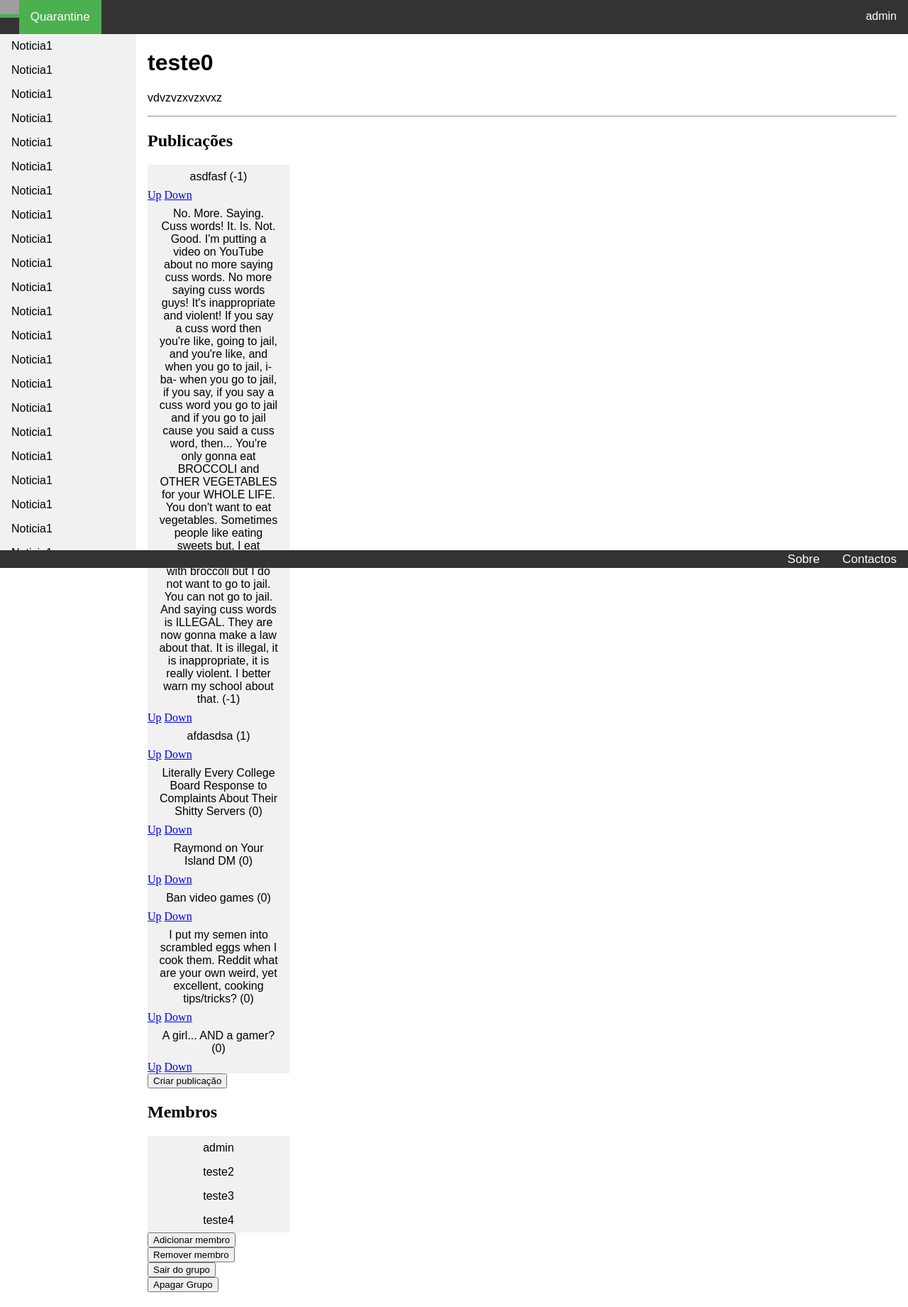
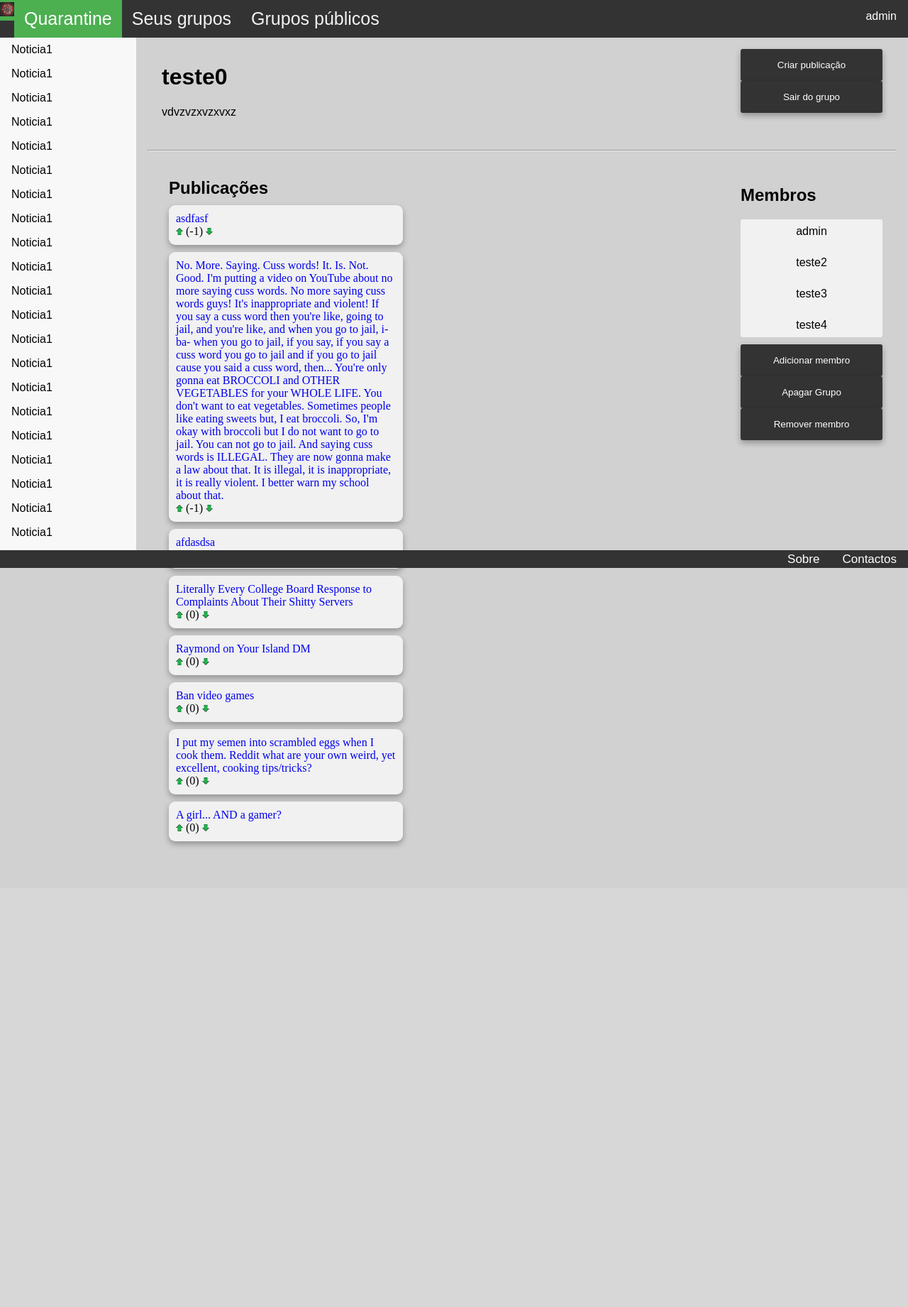
Before and after one commit to JoaoAlmeida-dev/quarantine, a Django app: a page that uses templates/base.html in a window 1280 px wide. Shown: the whole page at 71% size. After the commit the page ends 1194 px from the top, so only its background shows below. Run offline with Django 3.2, Linux system fonts and the light colour scheme; a user stored in the database is signed in; data comes from the database, SQL or seed files in the repository; both versions use the stored data as it was after the commit; grey boxes are pictures that could not be loaded.

Commit message:
css for grupo view

```diff
--- a/quarantine/templates/quarantine/grupo.html
+++ b/quarantine/templates/quarantine/grupo.html
@@ -2,91 +2,105 @@
 
 
 {% block content %}
+
     <div>
-        <div>
-            <div>
+        <div class="flexrow">
+            <div class="flexmain">
                 <h1>{{ grupo.titulo }}</h1>
                 <p>{{ grupo.descrição }}</p>
-                <hr>
-            </div>
-        </div>
+
                 <div>
                     {% if error_message %}
                         <p><strong>{{ error_message }}</strong></p>
                     {% endif %}
                 </div>
+            </div>
+            <div class="flexside">
 
                 <div>
+                    <form action="{% url 'criarpublicacao' grupo.id %}" method="get">
+                        <input class="submit green" type="submit" value="Criar publicação">
+                    </form>
+                </div>
                 <div>
+                    <form action= "{% url 'sairgrupo' grupo.id %}" method="get">
+                        <input class="submit red" type="submit" value="Sair do grupo">
+                    </form>
+                </div>
+
+            </div>
+        </div>
+<hr>
         <div>
+            <div class="flexrow">
+                <div class="flexmain">
+                    <h2 style="margin:10px;">Publicações</h2>
+                    {% if grupo.publicacao_set.all %}
+                        <div>
+                            {% for pub in grupo.publicacao_set.all  %}
 
-                        <h2>Publicações</h2>
-                        {% if grupo.publicacao_set.all %}
-                            <div class="lista">
-                                {% for pub in grupo.publicacao_set.all  %}
-                                <li>
-                                   <a href= "{% url 'publicacao' grupo.id pub.id %}"> {{ pub.titulo }} ({{ pub.karma }}) </a>
-                                </li>
+                            <div class="card">
+                                <div class="title">
+                                    <a href="{% url 'publicacao' grupo.id pub.id %}"> {{ pub.titulo }}  </a>
+                                </div>
 
-                                    <a href="{% url 'votaruppub' grupo.id pub.id %}?next={{ request.path }}"><label>Up</label></a>
-                                    <a href="{% url 'votardownpub' grupo.id pub.id %}?next={{ request.path }}"><label>Down</label></a>
+
+                                <a class="vote" href="{% url 'votaruppub' grupo.id pub.id %}?next={{ request.path }}">
+                                    {% load static %}
+                                    <img src="{% static 'quarantine/images/upvote.png' %}" alt="upvote">
+                                </a>({{ pub.karma}})
+                                <a class="vote"  href="{% url 'votardownpub' grupo.id pub.id %}?next={{ request.path }}">
+                                    <img src="{% static 'quarantine/images/downvote.png' %}" alt="upvote">
+                                </a>
+
+                            </div>
 
                             {% endfor %}
                          </div>
                     {% else %}
                         <p>Nao ha publicações.</p>
                     {% endif %}
-
-
-                    <form action= "{% url 'criarpublicacao' grupo.id %}" method="get">
-                        <input class="submit" type="submit" value="Criar publicação">
-                    </form>
                 </div>
 
 
-                <div>
+                <div class="flexside">
+
 
                     <h2>Membros</h2>
                     {% if grupo.membros.all %}
-                            <div class="lista">
+                        <ul class="lista">
                             {% for membro in grupo.membros.all  %}
                             <li>
-                                    <a href= "{% url 'perfilutilizador' membro.username %}">{{ membro.username }}</a>
-
+                                <a href="{% url 'perfilutilizador' membro.username %}">{{ membro.username }}</a>
                             </li>
                             {% endfor %}
-                           </div>
+                       </ul>
                     {% else %}
                         <p>Não existem outros utilizadores... ;_;</p>
                     {% endif %}
 
+                    {% if isadmin %}
                         <div>
                             <form action= "{% url 'adicionarmembros' grupo.id %}" method="get">
-                            <input class="submit" type="submit" value="Adicionar membro">
+                                <input class="submit green" type="submit" value="Adicionar membro">
+                            </form>
+                        </div>
+                        <div>
+                            <form action="{% url 'apagargrupo' grupo.id %}" method="get">
+                                <input class="submit red" type="submit" value="Apagar Grupo">
                             </form>
                         </div>
 
                         <div>
                             <form action= "{% url 'removermembros' grupo.id %}" method="get">
-                            <input class= "submit" type="submit" value="Remover membro">
+                                <input class= "submit red" type="submit" value="Remover membro">
                             </form>
                         </div>
-
-                    <div>
-                        <form action= "{% url 'sairgrupo' grupo.id %}" method="get">
-                            <input class="submit" type="submit" value="Sair do grupo">
-                        </form>
-                    </div>
+                    {% endif %}
 
                 </div>
             </div>
-            <div>
-                {% if isadmin %}
-                    <form action= "{% url 'apagargrupo' grupo.id %}" method="get">
-                        <input class= "submit" type="submit" value="Apagar Grupo">
-                    </form>
-                {% endif %}
         </div>
     </div>
-    </div>
+
 {% endblock content %}
--- a/quarantine/templates/quarantine/menu.html
+++ b/quarantine/templates/quarantine/menu.html
@@ -14,8 +14,7 @@
 
         {% else %}
 
-            <a href= "{% url 'gruposutilizador' %}">Seus grupos</a><br>
-            <a href= "{% url 'grupospublicos' %}">Grupos públicos</a>
+
 
 
         <div>
@@ -34,7 +33,7 @@
                    <p>Nao participa em nenhum grupo, mas pode aceder aos seguintes grupos públicos:</p>
                {% endif %}
             <form action= "{% url 'criargrupo' %}" method="get">
-                <input class="submit" type="submit" value="Criar Grupo">
+                <input class="submit green_hover_background" type="submit" value="Criar Grupo">
             </form>
         </div>
 
--- a/quarantine/views.py
+++ b/quarantine/views.py
@@ -7,8 +7,7 @@ from django.shortcuts import get_object_or_404
 from .models import Grupo, Publicacao, Comentario, MembroGrupo, VotoPublicacao, VotoComentario
 from django.contrib.auth.models import User
 from django.contrib.auth import logout
-from django.db.models import Q
-
+from django.db.models import Q, Exists
 
 from account.models import Account
 
@@ -22,6 +21,7 @@ def menu(request):
     #     return HttpResponseRedirect(reverse('logged', args=()))
     # else:
     grupos = Grupo.objects.filter(Q(membros__id=request.user.id) | Q(publico=True)).distinct().order_by('titulo')
+
     return render(request, 'quarantine/menu.html', {'grupos': grupos})
 
 def grupospublicos(request):
--- a/static/quarantine/style.css
+++ b/static/quarantine/style.css
@@ -1,8 +1,19 @@
+/*    body, html{
+        height:100%;
+
+    }*/
+
     body {
-        margin:0;
+        margin:0px;
+        margin-bottom:15px;
         padding-top: 48px;
         padding-bottom: 20px;
+        background-color: #d1d1d1;
 
+        background-attachment: fixed;
+        background-position: center;
+        background-repeat: no-repeat;
+        background-size: cover;
     }
     body p{
          font-family: Arial, Helvetica, sans-serif;
@@ -14,28 +25,48 @@
        /*   text-align: center;*/
     }
 
-    body h1{
+     a:link {
+      text-decoration: none;
+    }
+
+    a:visited {
+      text-decoration: none;
+    }
+
+    a:hover {
+      text-decoration: none;
+    }
+
+    a:active {
+      text-decoration: none;
+    }
+
+    h1,h2,h3,h4,h5,h6{
         font-family: Arial, Helvetica, sans-serif;
+        color: black;
           /*   text-align: center;*/
+    }
 
-    }
     body .lista {
       list-style-type: none;
-      margin: 0;
-      padding: 0;
+      margin: 0px;
+      padding: 0px;
       width: 200px;
       background-color: #f1f1f1;
-
+      border-style:solid;
+      border-width:0px;
+      border-radius:3px;
 
     }
 
     body .lista li a {
       display: block;
+      margin: 10px 0px;
       color: #000;
       padding: 8px 16px;
       text-decoration: none;
-        text-align: center;
-        font-family: Arial, Helvetica, sans-serif;
+      text-align: center;
+      font-family: Arial, Helvetica, sans-serif;
     }
 
     body .lista li a:hover {
@@ -43,37 +74,16 @@
       color: white;
     }
 
-
-    form.form{
-        vertical-align:middle;
-        horizontal-align:middle;
-        max-width: 330px;
-        padding: 15px;
-        margin: auto;
-        border: 1px solid black;
-    }
-
-    form.form .form_title{
-        position: relative;
-        font-family: 50px, Arial, Helvetica, sans-serif;
-        text-align:center;
-        border: 1px solid black;
-    }
-
-    .form .form_row{
-        position: relative;
-        box-sizing: border-box;
-        height: auto;
-        padding: 10px;
-        font-size: 16px;
-        border: 1px solid black;
-    }
-
-    .form submit{
+    body input.submit{
         background-color: #333;
         border: none;
         color: white;
         width: 200px;
+        box-shadow: 0 4px 8px 0 rgba(0,0,0,0.3);
+        transition: 0.3s;
+        border-style:solid;
+        border-width:0px;
+        border-radius: 3px;
 
         text-decoration: none;
         display: inline-block;
@@ -82,13 +92,14 @@
         cursor: pointer;
     }
 
-    .form submit:hover{
-        background-color: #4CAF50;
+    body input.submit.green:hover{
+      background-color: #4CAF50;
         color: white;
-        }
-
-
-
+    }
+     body input.submit.red:hover{
+      background-color: #d41313;
+        color: white;
+    }
 
     .topnav {
         margin: 0;
@@ -101,29 +112,35 @@
         position: fixed;
     }
 
-    .topnav > a {
+    .topbar-logo{
+        width: 46px;
+        height: 39px;
+        overflow: hidden;
+    }
+
+    .topnav a {
         float: left;
         color: #f2f2f2;
         text-align: center;
-        padding: 14px 16px;
+        padding: 12px 14px;
         text-decoration: none;
-        font-size: 17px;
+        font-size: 25px;
         font-family: Arial, Helvetica, sans-serif;
     }
 
     .topnav a:hover:not(.active) {
-        background-color: #ddd;
-        color: black;
+        background-color: #001705;
+        color: white;
+    }
+    .topnav a:hover.red:not(.active) {
+        background-color: #d41313;
+        color: white;
     }
 
     .topnav a.active {
         background-color: #4CAF50;
         color: white;
     }
-
-
-
-
 
     .dropdown {
         position: relative;
@@ -152,7 +169,7 @@
 
         box-shadow: 0px 8px 16px 0px rgba(0,0,0,0.2);
         z-index: 1;
-        font-family: inherit;
+        font-family: 10px Arial, Helvetica, sans-serif;
     }
 
     /* Links inside the dropdown */
@@ -173,17 +190,15 @@
     .dropdown:hover .dropbtn {background-color: #3e8e41;}
 
 
-
-
-
     .sidenews {
         list-style-type: none;
         width: 15%;
         background-color: #f1f1f1;
         position: fixed;
         overflow-y: scroll;
-        top: 48px;
+        top: 53px;
         bottom: 25px;
+        background-color: rgba(255,255,255,0.85);
     }
 
     .sidenews a {
@@ -198,6 +213,68 @@
       background-color: #555;
       color: white;
     }
+
+/*https://www.w3schools.com/howto/howto_css_two_columns.asp*/
+
+    .flexrow {
+        display: flex;
+        flex-wrap: wrap;
+    }
+
+    .flexside{
+        flex:40%
+        background-color: #adadad;
+        padding: 20px;
+    }
+
+    .flexmain {
+        flex: 60%;
+        padding: 20px;
+    }
+
+
+    .card {
+        background-color:#f1f1f1;
+        box-shadow: 0 4px 8px 0 rgba(0,0,0,0.3);
+        transition: 0.3s;
+
+        max-width: 40%;
+
+        padding:10px;
+        margin:10px;
+        border-style:solid;
+        border-width:0px;
+        border-radius: 9px;
+    }
+
+    .card:hover {
+        box-shadow: 0 10px 20px 0 rgba(0,0,0,0.8);
+    }
+
+    .container {
+        padding: 2px 16px;
+    }
+
+    .card title{
+        width:inherit;
+        overflow:hidden;
+        text-overflow:ellipsis;
+    }
+
+    .vote{
+
+    }
+    .vote img{
+        width:10px;
+        height:10px;
+    }
+
+    .vote:hover {
+        box-shadow: 0 0 2px 1px rgba(0, 140, 186, 0.5);
+    }
+
+
+
 
 
 
--- a/templates/base.html
+++ b/templates/base.html
@@ -3,23 +3,23 @@
 <html lang="en">
 <head>
     {% load static %}
+    <meta charset="UTF-8">
     <link rel="stylesheet" type="text/css" href="{% static 'quarantine/style.css' %}">
 
-    <meta charset="UTF-8">
     <div class="topnav">
-        <a class="active" href="{% url 'menu' %}" style="padding:0px">
-            <img style="max-height:20px;" src = "https://cdn.discordapp.com/attachments/705409255414431806/709720071265583175/coronavirus-2.jpg">
+        <a class="active" style="padding:0px" href="{% url 'menu' %}" >
+            <img style="max-height:20px;" src = "{% static 'quarantine/images/Quarantine-logo.jpg' %}">
         </a>
-        <a class="active" href="{% url 'menu' %}"> Quarantine</a>
+        <a class="active" style="padding:0px font-size:40px" href="{% url 'menu' %}"> Quarantine</a>
         {% if request.user.is_authenticated %}
+        <a href= "{% url 'gruposutilizador' %}">Seus grupos</a>
+        <a href= "{% url 'grupospublicos' %}">Grupos públicos</a>
         <div style="float:right" class="dropdown">
-            <button  class="dropbtn">{{request.user.username}}
-                <i class="fa fa-caret-down"></i>
+            <button  class="dropbtn a">{{request.user.username}}
             </button>
             <div class="dropdown-content">
                     <a href="{% url 'perfilutilizador' request.user.username %}">Profile</a>
-                    <a href="{% url 'logout_view' %}"> Logout</a>
-                    <a href="{% url 'account_settings' request.user.username %}"> Settings</a>
+                    <a class="red" href="{% url 'logout_view' %}"> Logout</a>
             </div>
         </div>
         {% else %}
```
Also changed, not shown: db.sqlite3, static/quarantine/images/Quarantine-logo.jpg (added), static/quarantine/images/downvote.png (added), static/quarantine/images/upvote.png (added). Lines whose indentation alone changed are shown as unchanged.
